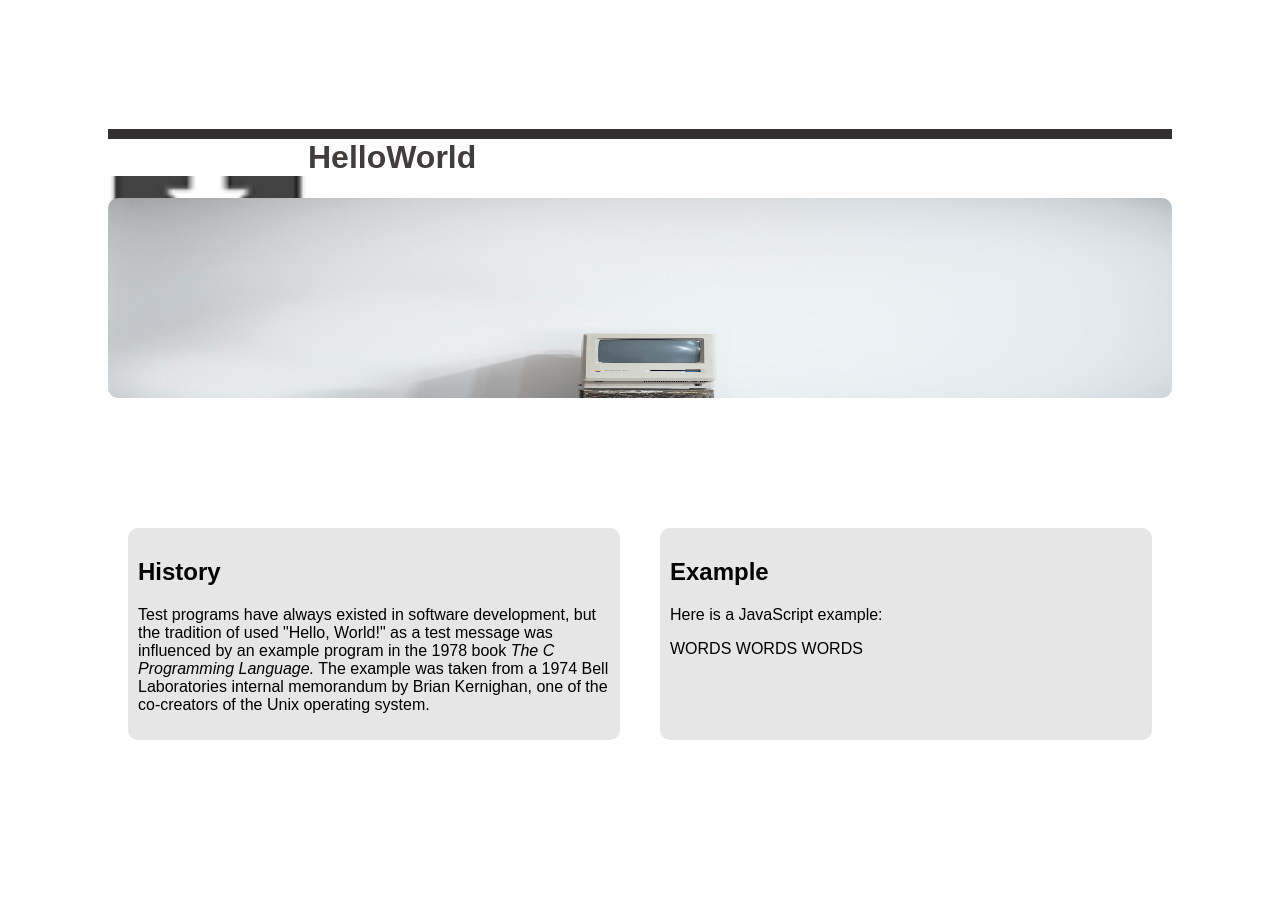
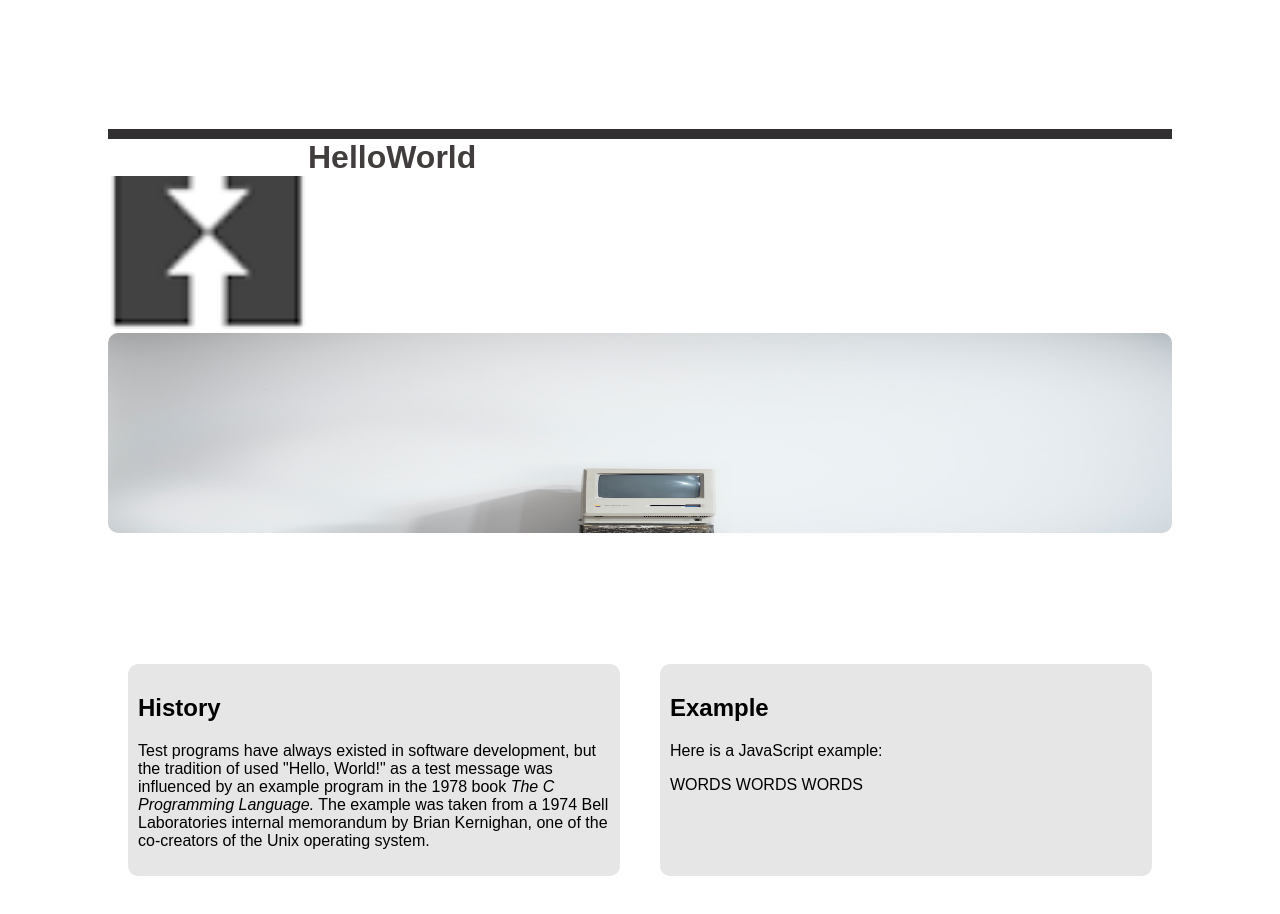
Before and after one commit to mill2808/hello-449, a plain HTML site: page index.html in a window 1280 px wide. Before the commit the page ends 868 px from the top, so only its background shows below. Drawn offline with Linux system fonts and the light colour scheme.

Commit message:
fix logo attempt

```diff
--- a/screen.css
+++ b/screen.css
@@ -4,7 +4,6 @@ html {
 
 .header .logo{
   float: left;
-  max-height: 45px;
 }
 
  .header h1 {
```
